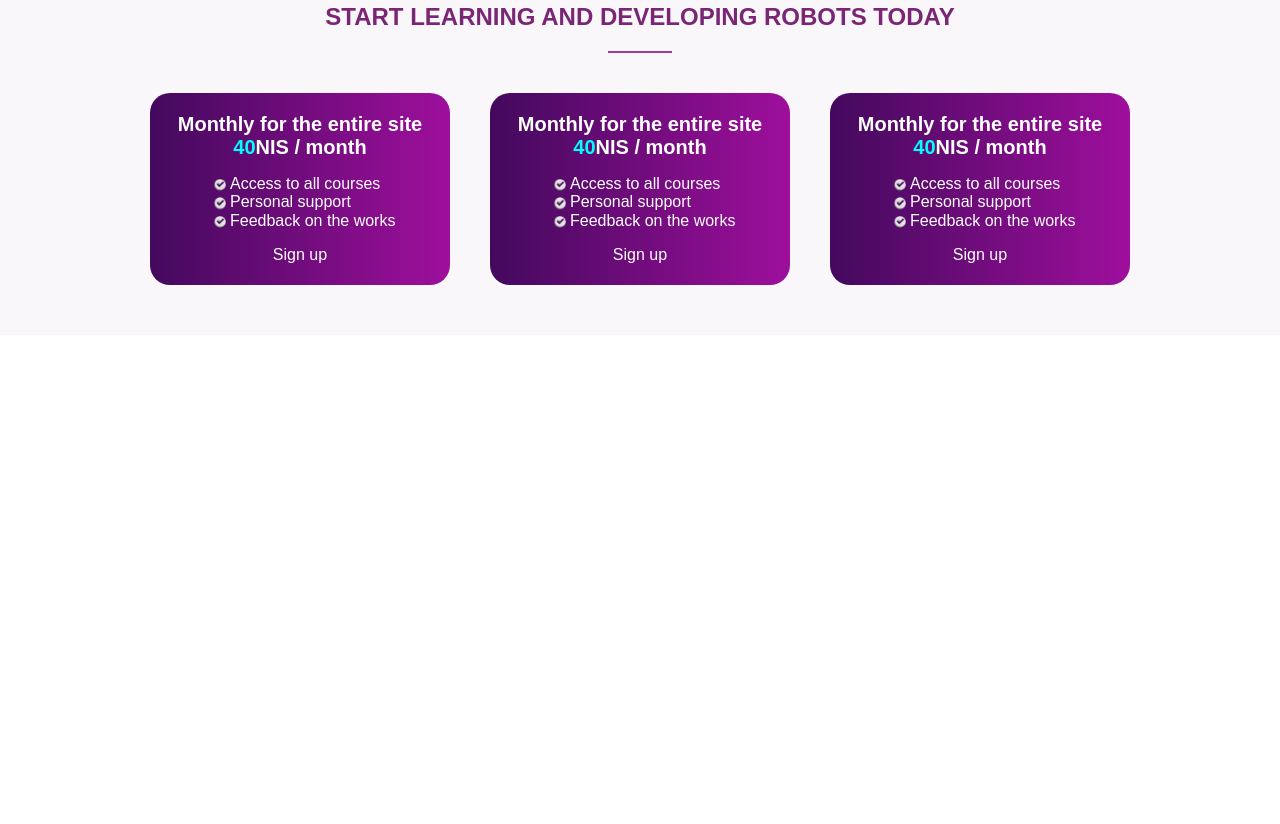
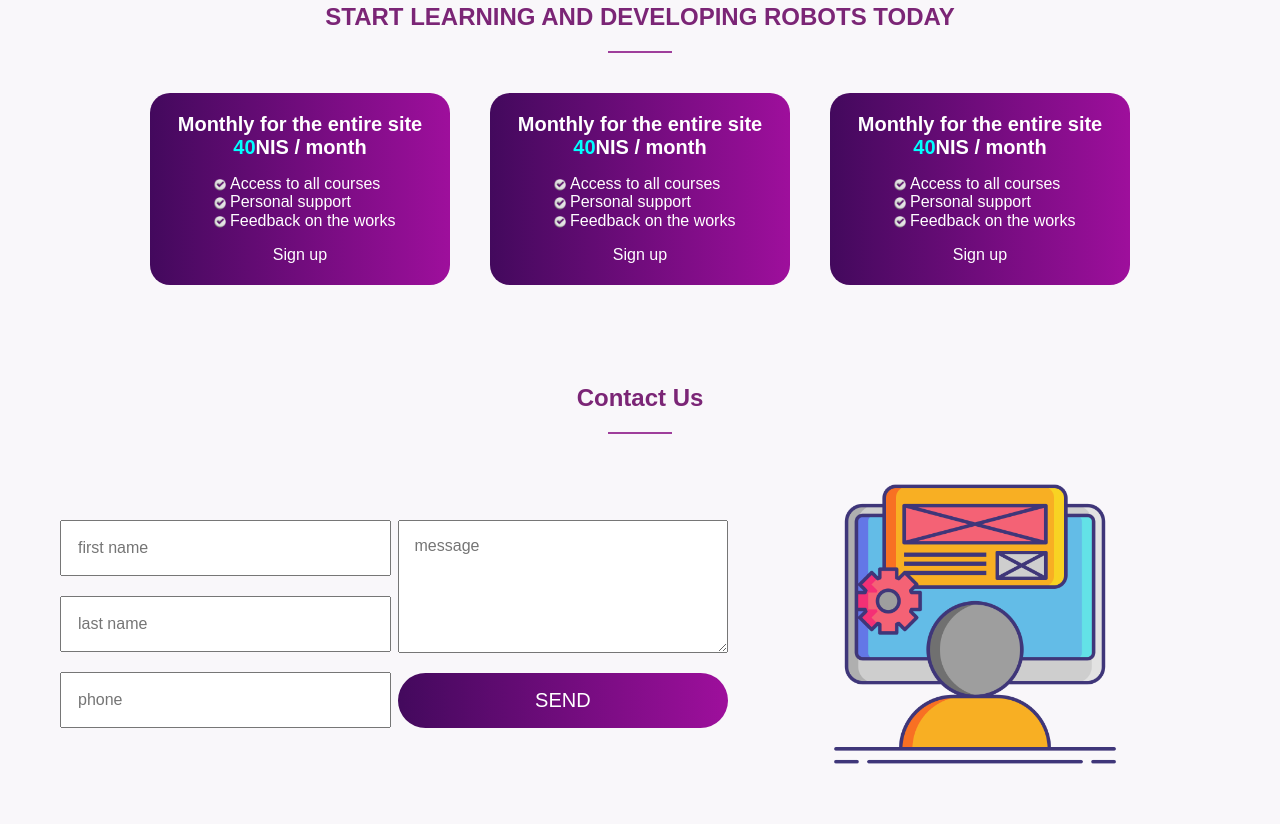
Before and after one commit to s15-coder/css-greystone, a plain HTML site: page index.html in a window 1280 px wide. Shown: the part 3224-4048 px from the top of the page. Before the commit the page ends 3559 px from the top, so only its background shows below. Drawn offline with nearby package versions, Linux system fonts and the light colour scheme.

Commit message:
phase 8 completed

```diff
--- /dev/null
+++ b/css/contact-form-style.css
@@ -0,0 +1,77 @@
+.contact-form {
+    padding: 30px;
+    background-color: #F9F7FA;
+
+}
+
+.contact-form__content {
+    display: flex;
+    justify-content: center;
+    align-items: center;
+    padding: 20px;
+}
+
+/* Left styles */
+.contact-form__content_left {
+    flex: 5;
+    display: flex;
+    justify-content: end;
+    margin-right: 100px;
+}
+
+.contact-form__content_left>div {
+    max-width: 400px;
+    flex: 1;
+    display: flex;
+    flex-direction: column;
+}
+
+.contact-form__content_left button,
+.contact-form__content_left input,
+.contact-form__content_left textarea {
+    margin: 10px;
+    width: 90%;
+    padding: 16px;
+    display: block;
+    width: 98%;
+}
+
+.contact-form__content_left textarea {
+    flex: 5;
+}
+
+.contact-form__content_left button {
+    flex: 1;
+    border-style: none;
+    border-radius: 30px;
+    color: white;
+    font-size: 20px;
+    text-transform: uppercase;
+    background-image: linear-gradient(90deg, rgb(67, 9, 93) 0%, rgb(158, 15, 156) 100%);
+}
+
+.contact-form__content_left button:hover {
+    background-image: linear-gradient(90deg, rgb(75, 40, 91) 0%, rgb(158, 66, 157) 100%);
+    transition-duration: 300ms;
+    cursor: pointer;
+}
+
+.contact-form__content_left button,
+.contact-form__content_left input {
+    height: 56px;
+}
+
+
+
+
+/* Right styles */
+
+.contact-form__content_right {
+    display: flex;
+    flex: 3;
+    justify-content: left;
+}
+
+.contact-form__content_right img {
+    width: 300px;
+}
--- a/index.html
+++ b/index.html
@@ -13,6 +13,7 @@
     <link rel="stylesheet" href="css/learning-content-style.css">
     <link rel="stylesheet" href="css/recommended-style.css">
     <link rel="stylesheet" href="css/pricing_style.css">
+    <link rel="stylesheet" href="css/contact-form-style.css">
 </head>
 
 <body>
@@ -241,6 +242,26 @@
                 </div>
             </div>
         </div>
+        <div class="contact-form">
+            <h2 class="subheading">Contact Us</h2>
+            <div class="divider"></div>
+            <div class="contact-form__content">
+                <div class="contact-form__content_left">
+                    <div>
+                        <input type="text" placeholder="first name" name="" id="">
+                        <input type="text" placeholder="last name" name="" id="">
+                        <input type="text" placeholder="phone" name="" id="">
+                    </div>
+                    <div>
+                        <textarea name="" id="" rows="5" placeholder="message"></textarea>
+                        <button>Send</button>
+                    </div>
+                </div>
+                <div class="contact-form__content_right">
+                    <img src="./assets/programming_2.png" alt="" srcset="">
+                </div>
+            </div>
+        </div>
         <div class="whatsappButton">
             <img src="./assets/whatsapp.png" alt="">
         </div>
```
Also changed, not shown: assets/programming_2.png (added).
